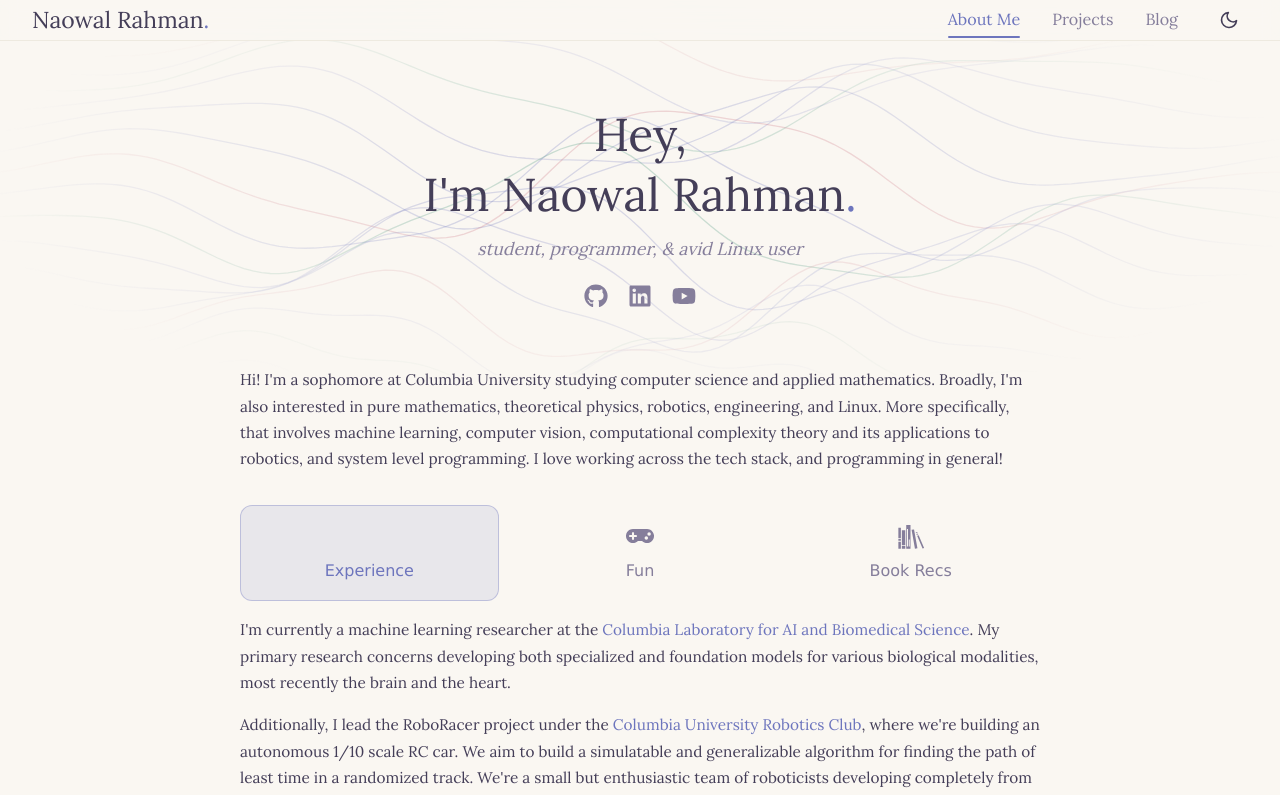
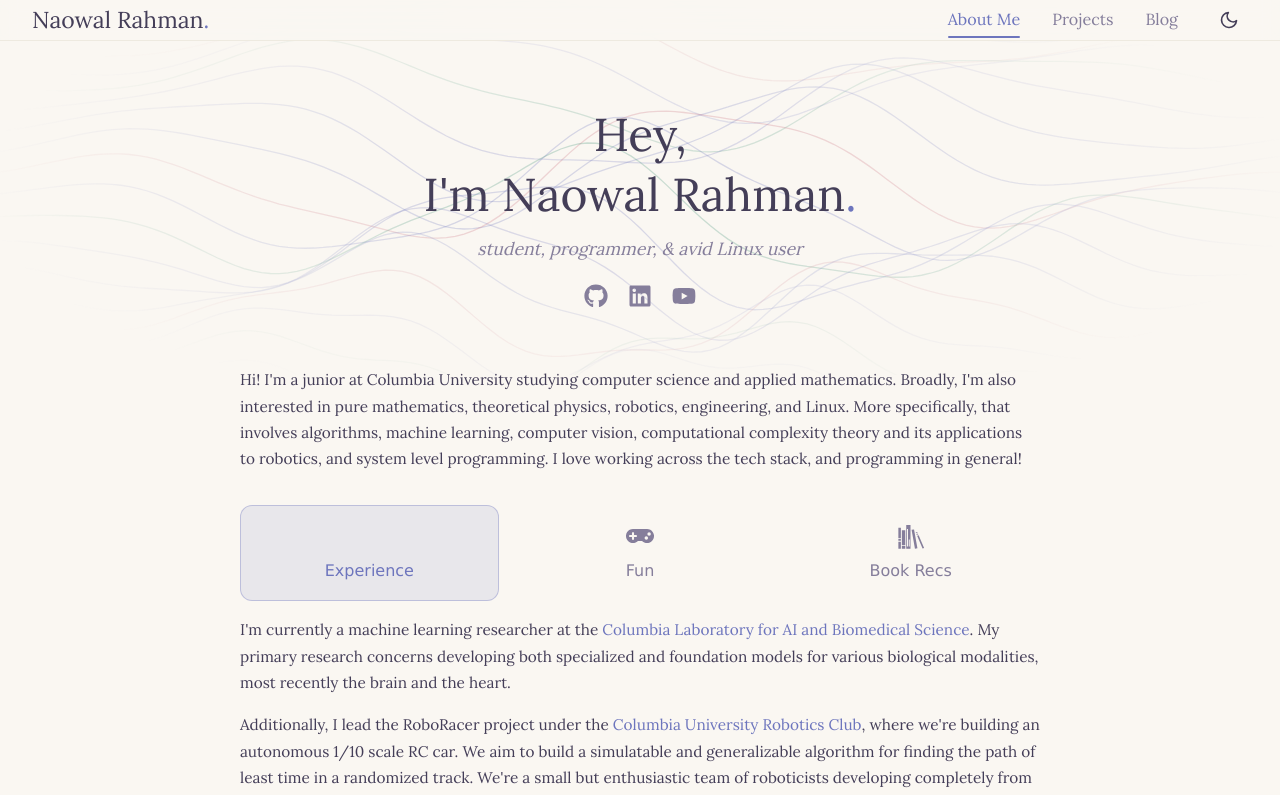
Before and after one commit to naowalrahman/naowalrahman.github.io, a React (Vite) app: page /#/ in a window 1280 px wide. Shown: the top 795 px of the page. Built offline with nearby package versions, Linux system fonts and the light colour scheme; some icons are missing; a web font is replaced by a local one.

Commit message:
chore: update home page with latest details

```diff
--- a/src/pages/Home.jsx
+++ b/src/pages/Home.jsx
@@ -70,11 +70,11 @@ export default function Home() {
                     transition={{ duration: 0.4, delay: 0.2 }}
                 >
                     <p>
-                        Hi! I'm a sophomore at Columbia University studying computer science and applied mathematics.
+                        Hi! I'm a junior at Columbia University studying computer science and applied mathematics.
                         Broadly, I'm also interested in pure mathematics, theoretical physics, robotics, engineering,
-                        and Linux. More specifically, that involves machine learning, computer vision, computational
-                        complexity theory and its applications to robotics, and system level programming. I love working
-                        across the tech stack, and programming in general!
+                        and Linux. More specifically, that involves algorithms, machine learning, computer vision,
+                        computational complexity theory and its applications to robotics, and system level programming.
+                        I love working across the tech stack, and programming in general!
                     </p>
 
                     <div className="tabs-container">
```
